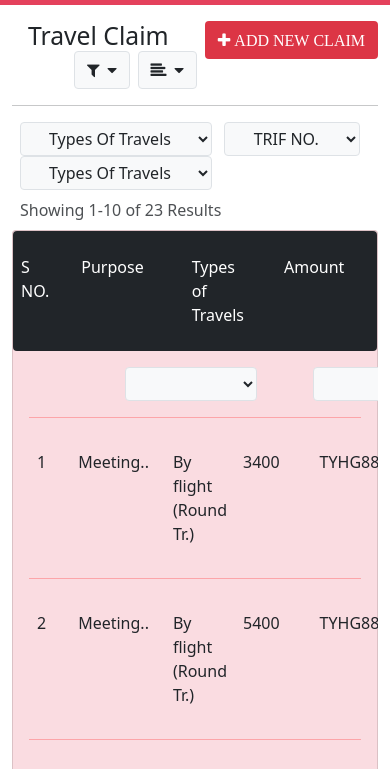
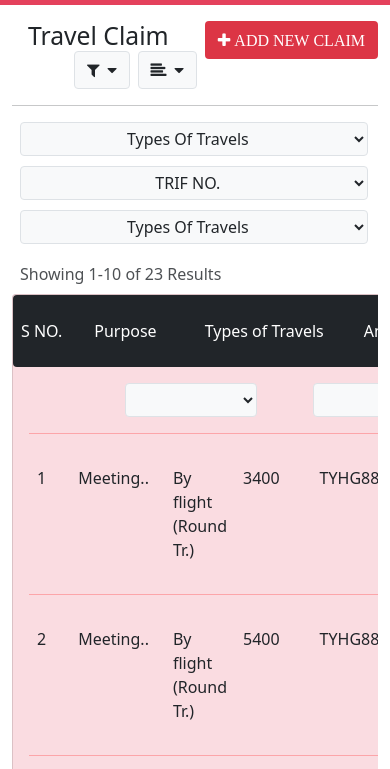
Before and after one commit to abhirock74/dashbord-bootstarp, a plain HTML site: page add_travel.html in a window 390 px wide. Shown: the part 51-820 px from the top of the page. Drawn offline with nearby package versions, Linux system fonts and the light colour scheme.

Commit message:
second page mobile view

```diff
--- a/add_travel.html
+++ b/add_travel.html
@@ -87,19 +87,19 @@
             </div>
                 <hr>
                 <div class="">
-                  <select class="btn border p-1 px-4 ms-2 bg-light">
+                  <select class="btn border p-1 px-4 ms-2 bg-light wid-95">
                     <option value="type of travel">Types Of Travels</option>
                     <option value="forest">forest travel</option>
                     <option value="wild">wild life travel</option>
                     <option value="ocean">ocean travel</option>
                   </select>
-                  <select class="btn border p-1 px-4 ms-2 bg-light">
+                  <select class="btn border p-1 px-4 ms-2 bg-light wid-95">
                     <option value="type of travel">TRIF NO.</option>
                     <option value="forest">0001</option>
                     <option value="wild">00002</option>
                     <option value="ocean">0003</option>
                   </select>
-                  <select class="btn border p-1 px-4 ms-2 bg-light">
+                  <select class="btn border p-1 px-4 ms-2 bg-light wid-95">
                     <option value="type of travel">Types Of Travels</option>
                     <option value="forest">forest travel</option>
                     <option value="wild">wild life travel</option>
@@ -120,7 +120,7 @@
                     <p class="mt-3 mx-5">Status</p>
                     <p class="mt-3 mx-5">Action</p>
                   </div>
-                  <div class="card-body">
+                  <div class="card-body wid-100">
                   <div class="d-flex ms-5">
                     <select class="btn border p-1 px-4 ms-5 bg-light mx-5">
                       <option value="type of travel"></option>
--- a/style.css
+++ b/style.css
@@ -24,6 +24,7 @@ body{
 }
 .bg-col{
     background-color: rgb(250, 220, 225);
+    width: 100vmax;
 }
 .none{
     display: none;
@@ -109,8 +110,6 @@ body{
 .container-fluid{
     width: 100 !important;
 }
-
-
 }
 @media (max-width:767px){
     .none{
@@ -135,7 +134,14 @@ body{
         width: 100%;
     }
     .wid-100{
-        width: 100% !important;
+        width: 100vw !important;
+    }
+    .wid-95{
+        width: 95% !important;
+        margin-bottom: 10px;
+    }
+    .bg-col{
+        width: 180vmax !important;
     }
 
 
```
Also changed, not shown: index.html (+3 -3 lines).
